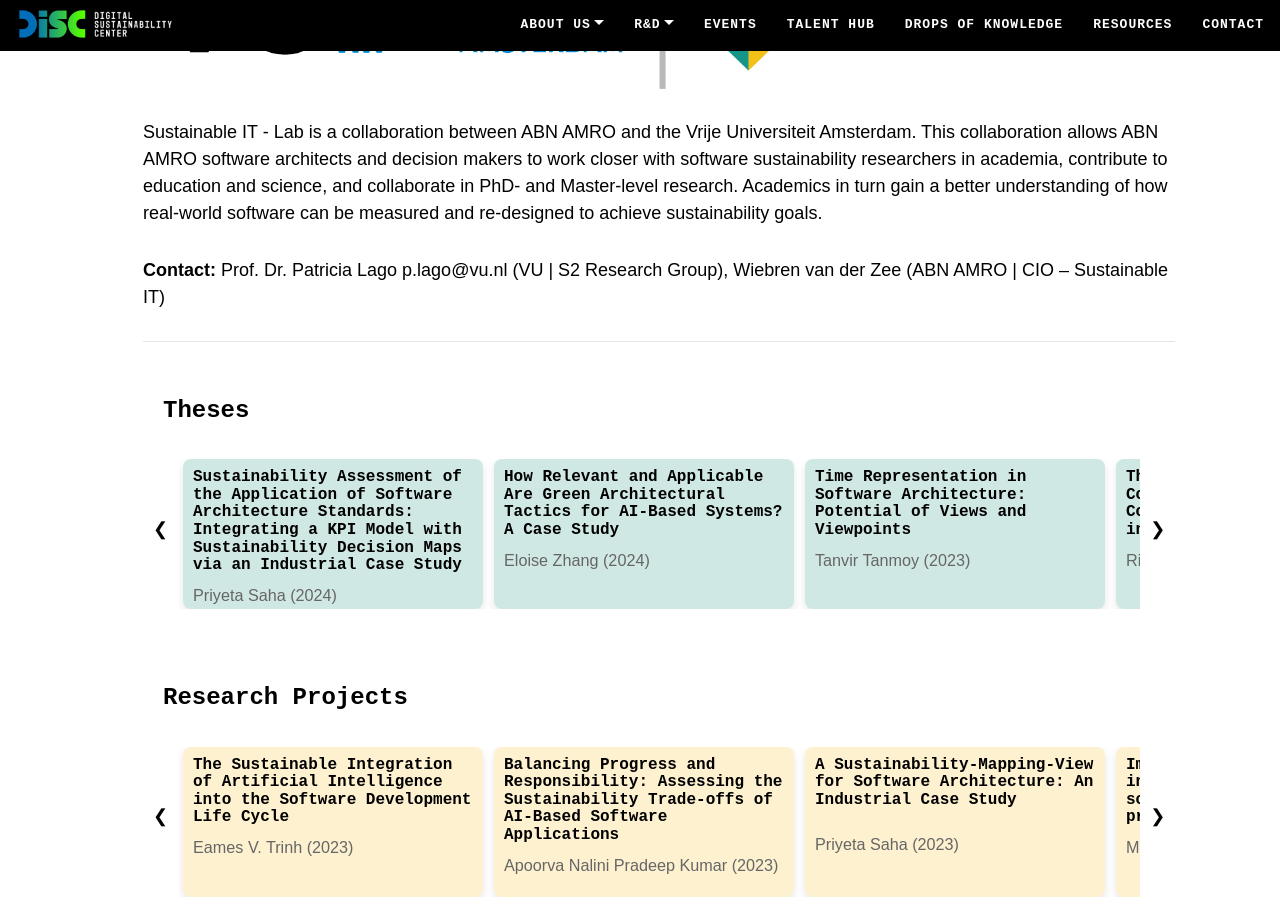
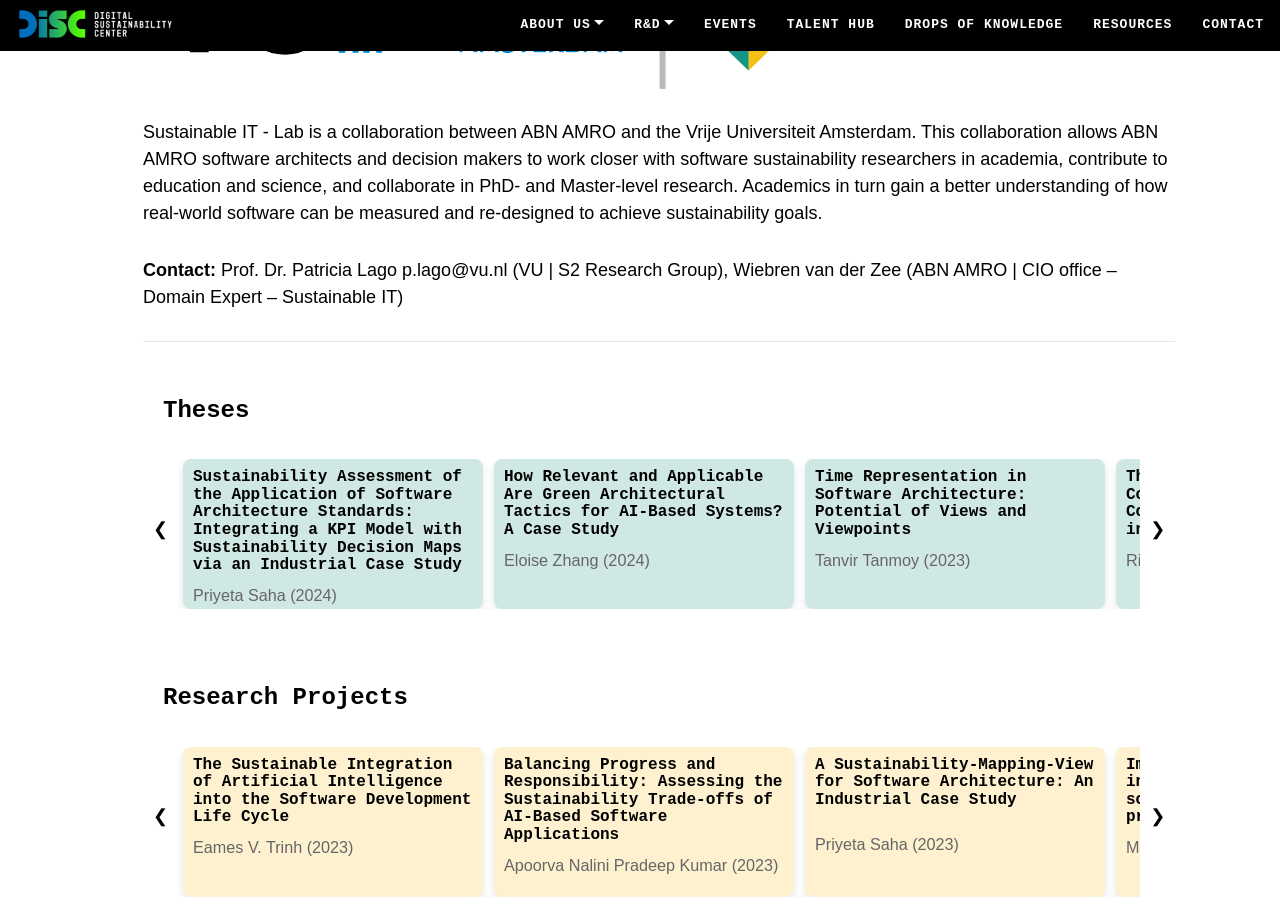
Before and after one commit to S2-group/disc-website.github.io, a Jekyll site: the page built from pages/vu-abn-lab.md, in a window 1280 px wide and 900 px high, scrolled down 386 px. Built offline with Jekyll 4.4.1, drawn with Linux system fonts in a browser that asks for light colours.

Commit message:
Update vu-abn-lab.md

```diff
--- a/pages/vu-abn-lab.md
+++ b/pages/vu-abn-lab.md
@@ -10,7 +10,7 @@
 Sustainable IT - Lab is a collaboration between ABN AMRO and the Vrije Universiteit Amsterdam. This collaboration allows ABN AMRO software architects and decision makers to work closer with software sustainability researchers in academia, contribute to education and science, and collaborate in PhD- and Master-level research. Academics in turn gain a better understanding of how real-world software can be measured and re-designed to achieve sustainability goals.
 
 **Contact:**
-Prof. Dr. Patricia Lago p.lago@vu.nl (VU | S2 Research Group), Wiebren van der Zee (ABN AMRO | CIO – Sustainable IT)
+Prof. Dr. Patricia Lago p.lago@vu.nl (VU | S2 Research Group), Wiebren van der Zee (ABN AMRO | CIO office – Domain Expert – Sustainable IT)
 
 _____
 
```
